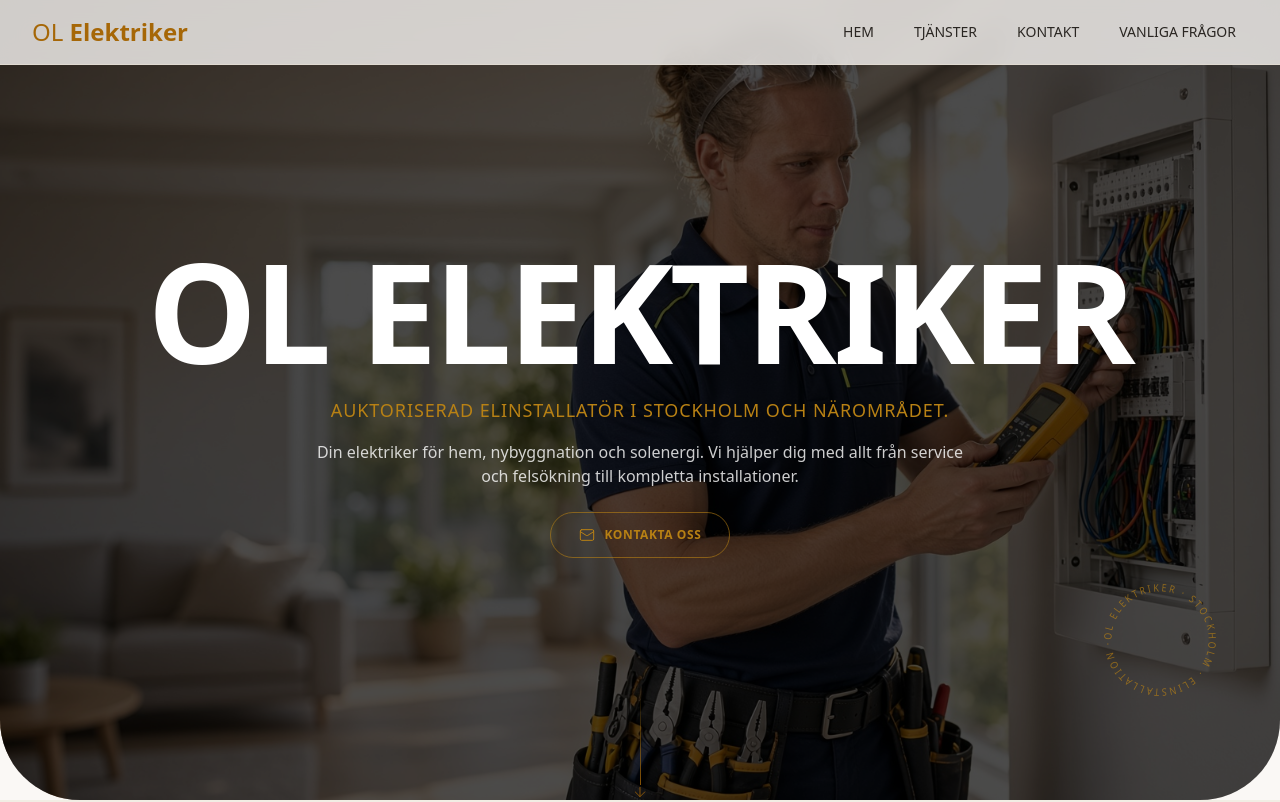
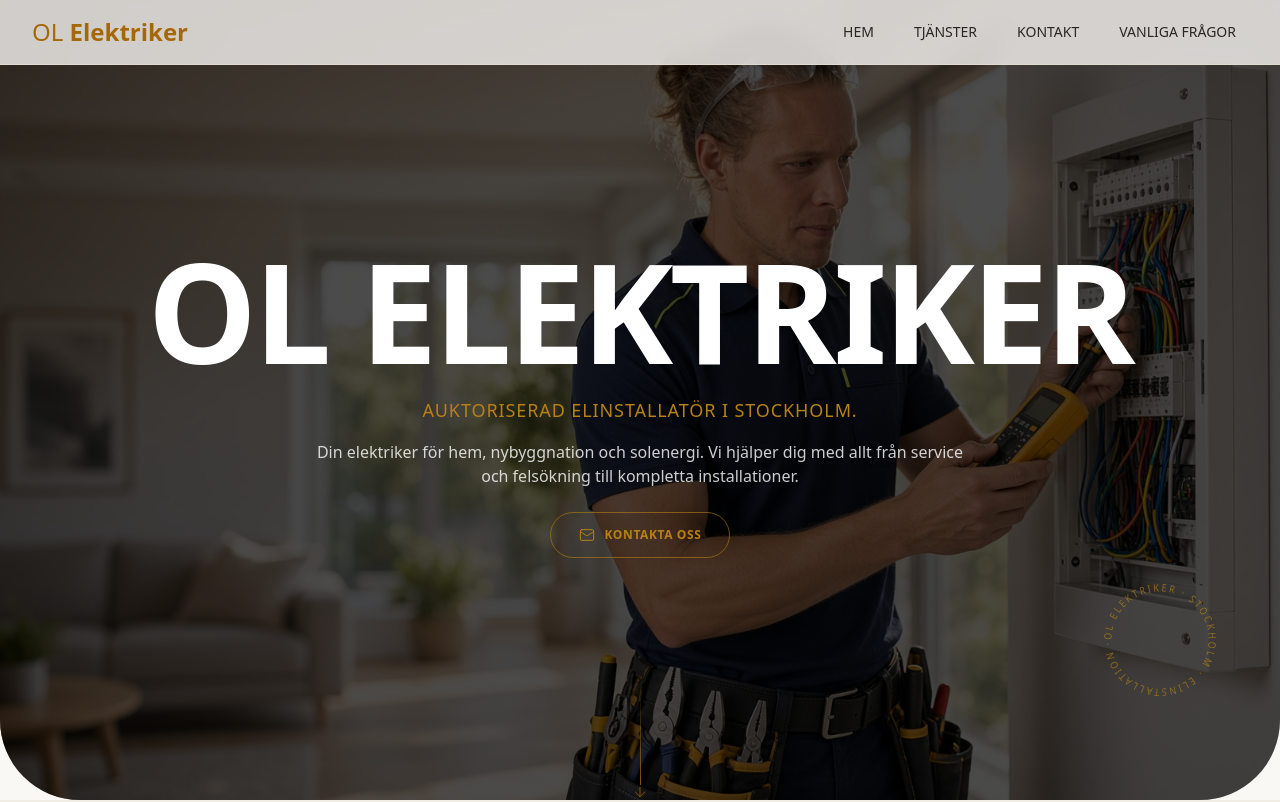
Before and after one commit to Salimi/ol-elektriker, a React (Vite) app: page / in a window 1280 px wide. Shown: the top 802 px of the page. Built offline with nearby package versions, Linux system fonts and the light colour scheme.

Commit message:
Hero: shorten subtitle

```diff
--- a/src/contexts/LanguageContext.tsx
+++ b/src/contexts/LanguageContext.tsx
@@ -17,7 +17,7 @@ const translations: Record<string, string> = {
 
   // Hero
   'hero.title': 'OL Elektriker',
-  'hero.subtitle': 'Auktoriserad elinstallatör i Stockholm och närområdet.',
+  'hero.subtitle': 'Auktoriserad elinstallatör i Stockholm.',
   'hero.intro': 'Din elektriker för hem, nybyggnation och solenergi. Vi hjälper dig med allt från service och felsökning till kompletta installationer.',
   'hero.cta': 'Kontakta Oss',
 
```
